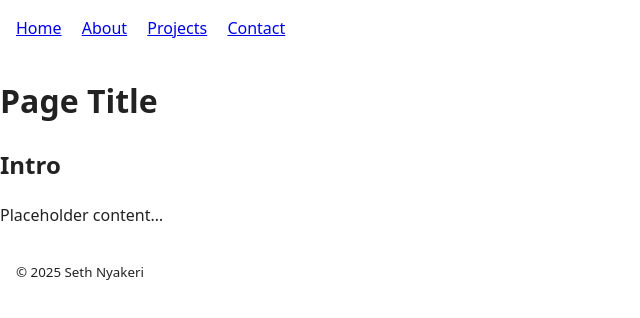
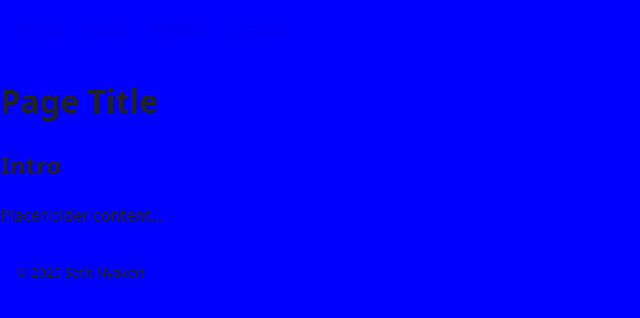
Before and after one commit to debbieholsinger-uau/portfolio-site, a plain HTML site: page index.html in a window 1280 px wide. Shown: the whole page, without its empty margins (0-640 px from the left). Drawn offline with Linux system fonts and the light colour scheme.

Commit message:
Change background color to blue

```diff
--- a/styles.css
+++ b/styles.css
@@ -1,4 +1,4 @@
-:root { --accent: #0a84ff; --text: #222; --bg: #fff; }
+:root { --accent: #0a84ff; --text: #222; --bg: blue; }
 * { box-sizing: border-box; }
 body { margin: 0; font-family: system-ui, sans-serif; color: var(--text); background: var(--bg); line-height: 1.5; }
 header, footer { padding: 1rem; }
```
